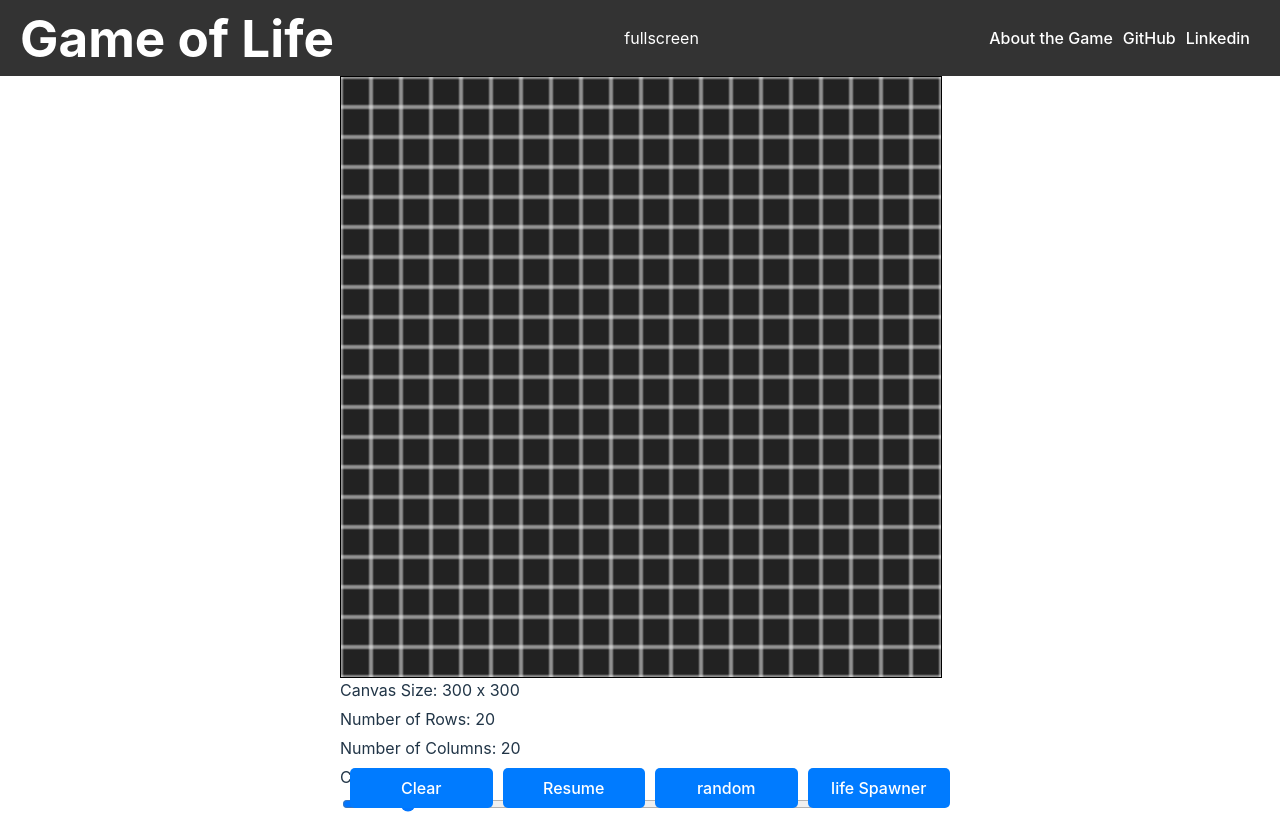
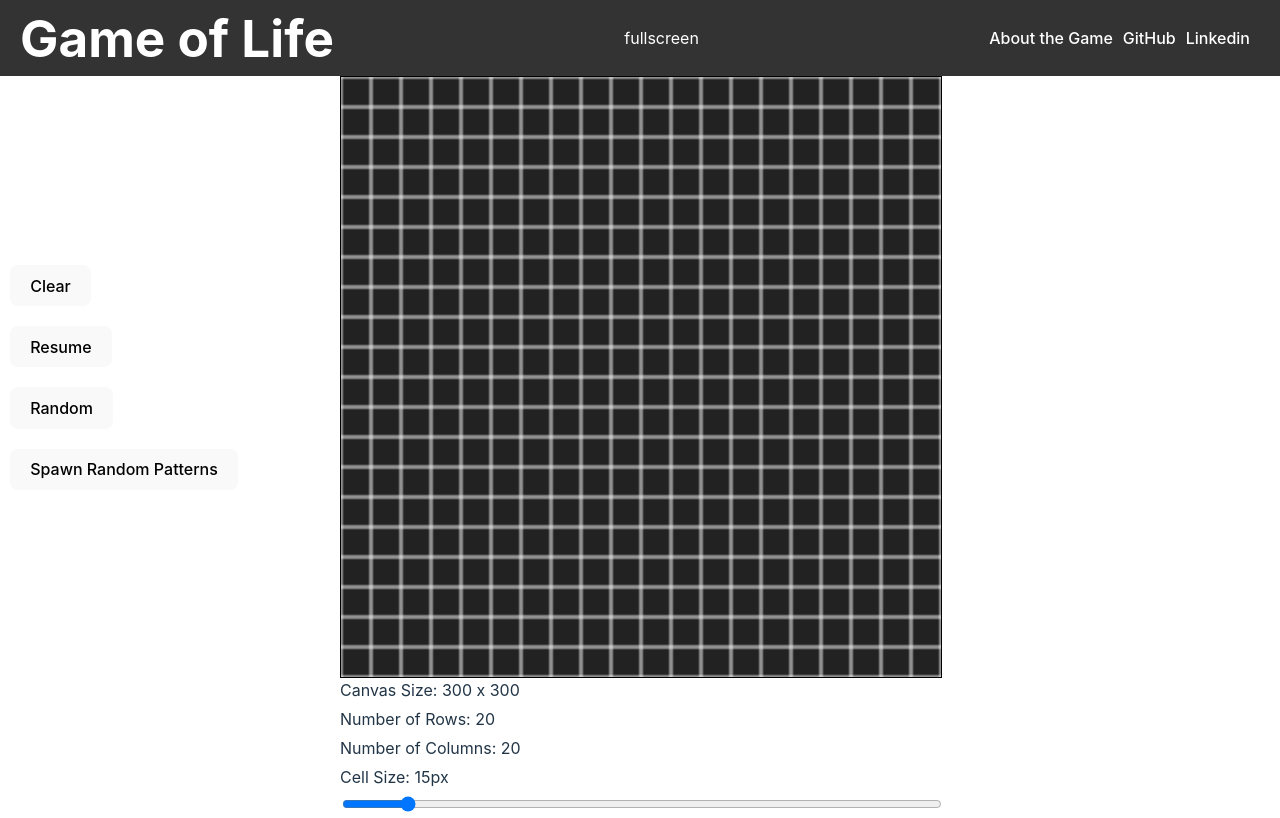
Before and after one commit to RKRitik/game-of-life, a Vue app: page / in a window 1280 px wide. Built offline with nearby package versions, Linux system fonts and the light colour scheme.

Commit message:
add control buttons to side

```diff
--- /dev/null
+++ b/src/components/GameControls.vue
@@ -0,0 +1,36 @@
+<template>
+  <div class="controls">
+    <!-- Your control buttons here -->
+    <button @click="executeFunction">Clear</button>
+    <button>Resume</button>
+    <button>Random</button>
+    <button>Spawn Random Patterns</button>
+  </div>
+</template>
+
+<script>
+export default {
+  props: {
+    executeFunction: {
+      type: Function,
+      required: true
+    }
+  }
+};
+</script>
+
+<style scoped>
+.controls {
+  position: fixed;
+  top: 55%;
+  transform: translateY(-50%);
+  left: 10px;
+  display: flex;
+  flex-direction: column;
+  align-items: flex-start;
+}
+
+button {
+  margin-bottom: 10px;
+}
+</style>
--- a/src/components/GameOfLife.vue
+++ b/src/components/GameOfLife.vue
@@ -465,7 +465,25 @@ watch(cellSize, (newCellSize, oldCellSize) => {
 });
 </script>
 
+<script lang="ts">
+import GameControls from './GameControls.vue';
+
+export default {
+  components: {
+    GameControls,
+  },
+  methods: {
+    executeFunction() {
+      // Function logic here
+      console.log('Function executed from ParentComponent');
+    }
+  }
+};
+</script>
+
 <template>
+  <GameControls ref="controls" :clear="clearAllFilledCells" :toggle="toggleAnimation" :random="randomLives"
+    :spawnLife="lifeSpawner" />
   <div class="game-container">
     <canvas ref="canvasRef"></canvas>
     <div class="debug-info">
@@ -475,12 +493,12 @@ watch(cellSize, (newCellSize, oldCellSize) => {
       <div>Cell Size: {{ cellSize }}px</div>
       <input type='range' v-model.number="cellSize" min="10" max="60" step="5"></input>
     </div>
-    <div class="controls">
+    <!-- <div class="controls">
       <button @click="clearAllFilledCells">Clear</button>
       <button @click="toggleAnimation">{{ paused ? "Resume" : "Pause" }}</button>
       <button @click="randomLives">random</button>
       <button @click="lifeSpawner">life Spawner</button>
-    </div>
+    </div> -->
   </div>
 </template>
 
```
